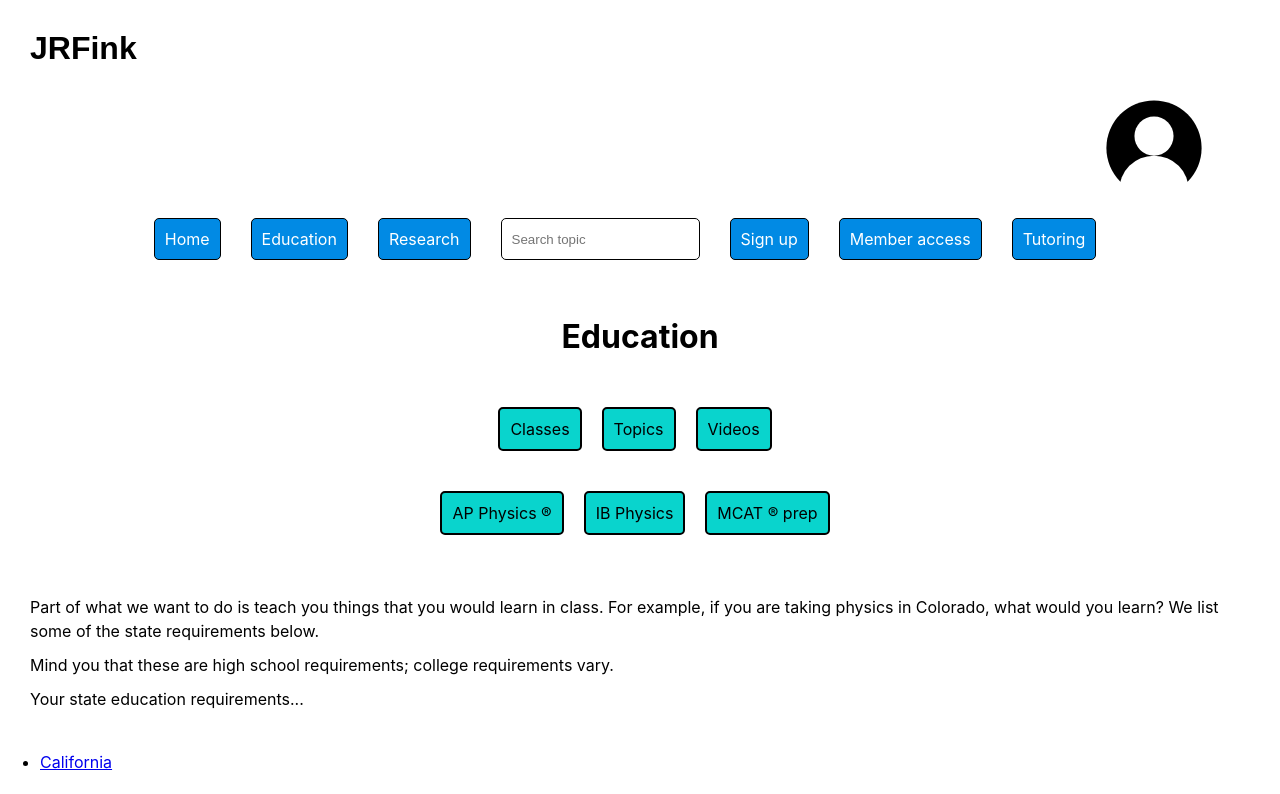
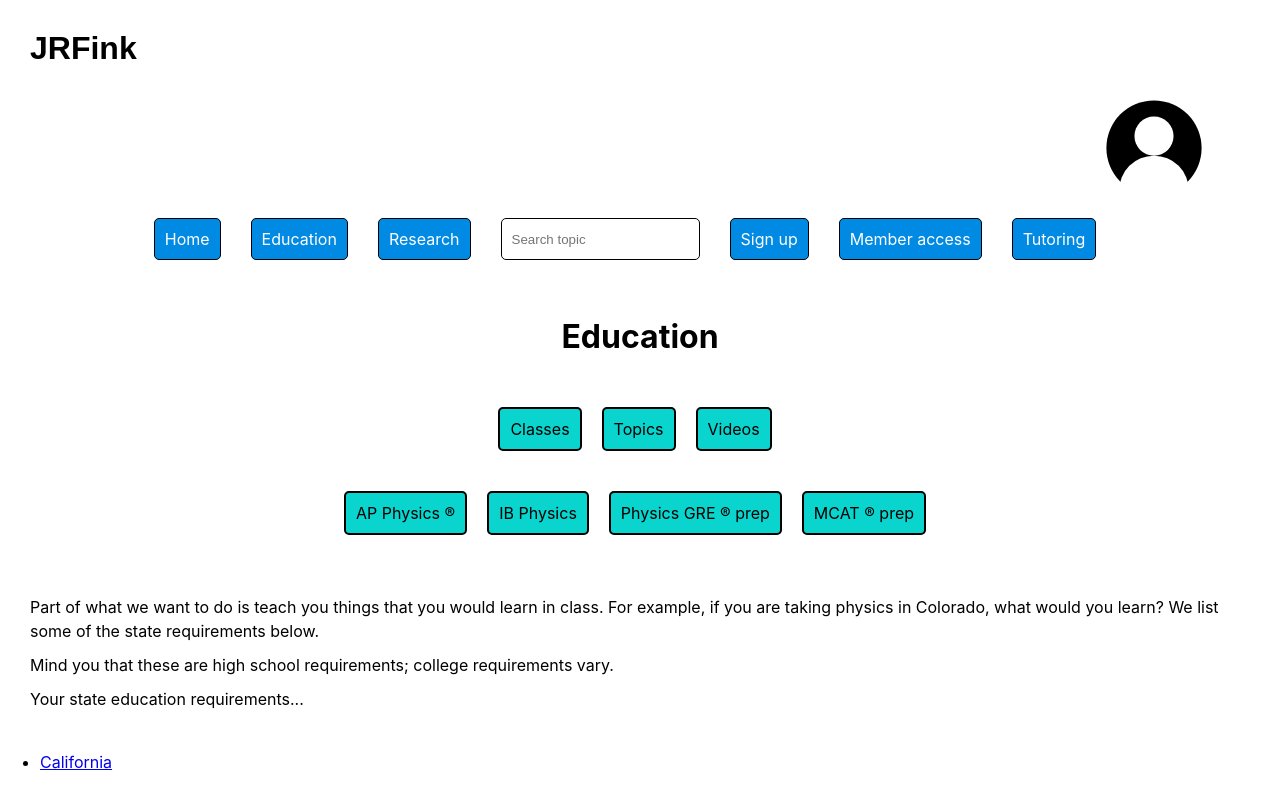
Before and after one commit to JRFink/jrfphyspagesnew, a Next.js app: page /education in a window 1280 px wide. Shown: the top 794 px of the page. Built offline with nearby package versions, Linux system fonts and the light colour scheme.

Commit message:
Update index.tsx

```diff
--- a/pages/education/index.tsx
+++ b/pages/education/index.tsx
@@ -22,6 +22,9 @@ const Education = () => {
                 <Link href="/education/ap" className={style.generalLink}>AP Physics &#174;</Link>
                 <br />
                 <Link href="/education/ib" className={style.generalLink}>IB Physics</Link>
+
+<br />
+                <Link href="/education/pgre" className={style.generalLink}>Physics GRE &#174; prep</Link>
                 <br />
                 <Link href="/education/mcat" className={style.generalLink}>MCAT &#174; prep</Link>
                 <br />
```
